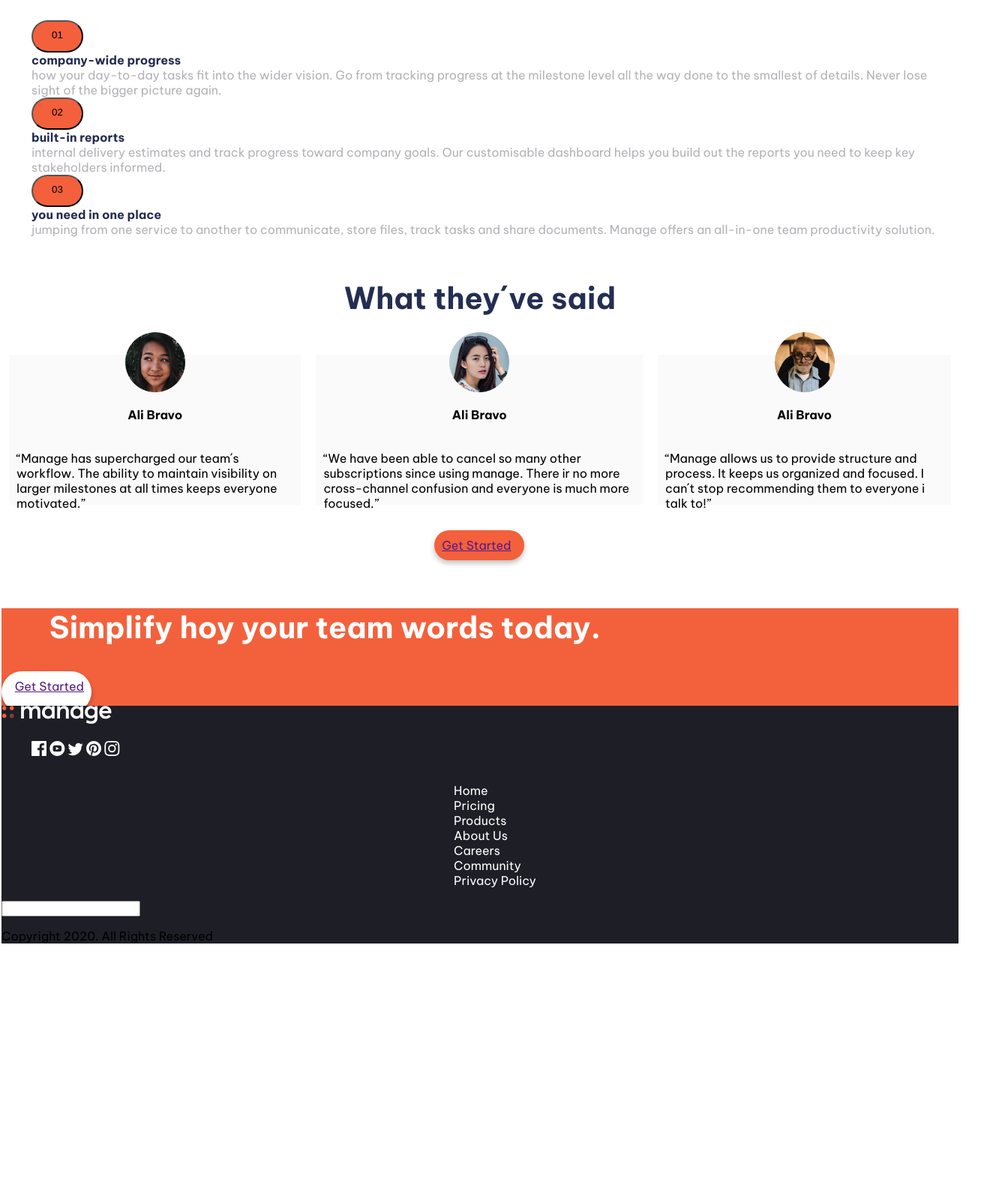
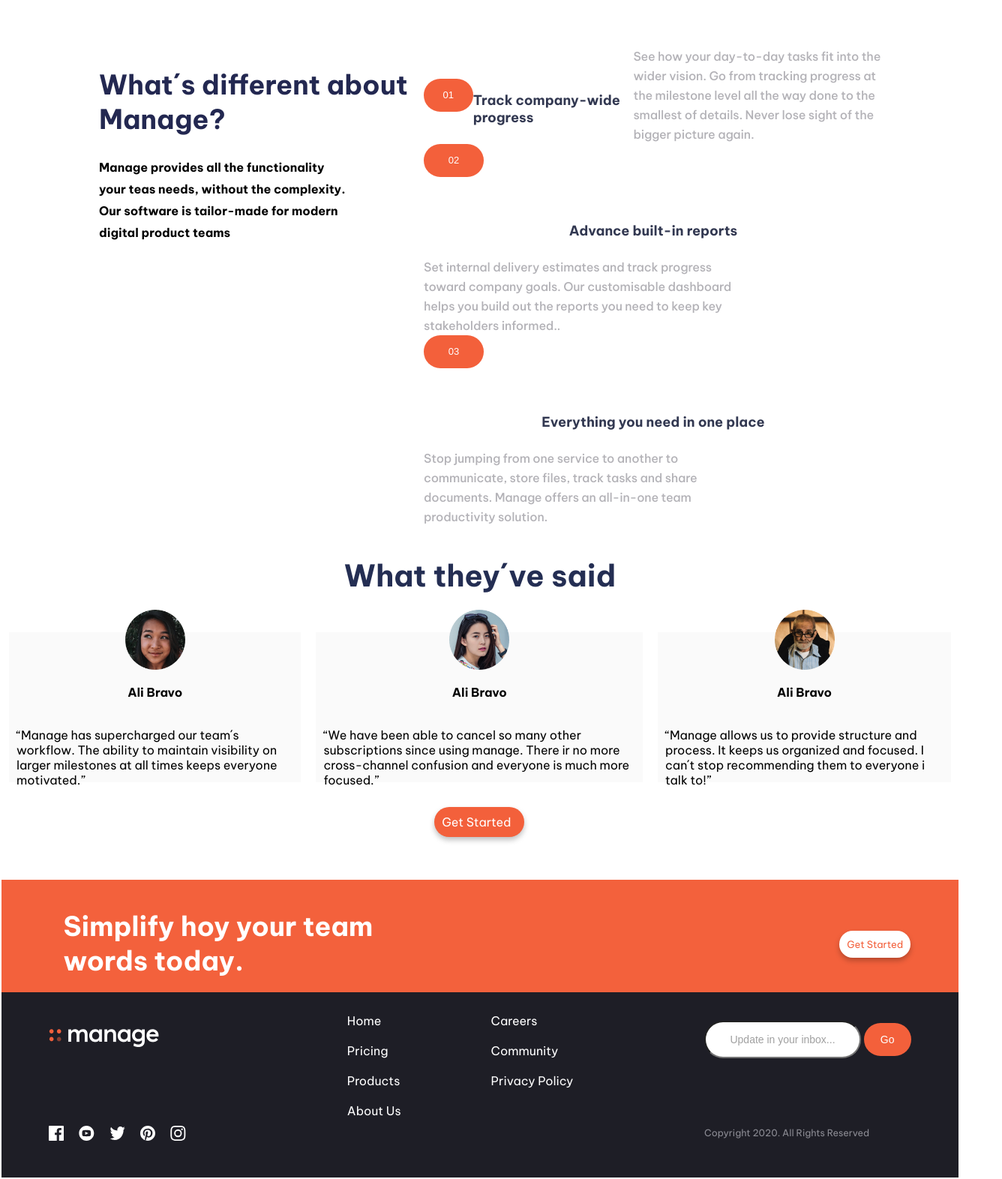
Before and after one commit to josiassbot/Proyecto-final-fron-end, a plain HTML site: page Proyecto FINAL Front end/root/index.html in a window 1280 px wide. Shown: the part 702-2274 px from the top of the page at 75% size, 1336 px wide, since content can reach past the window. Before the commit the page ends 1976 px from the top, so only its background shows below. Drawn offline with Linux system fonts and the light colour scheme.

Commit message:
detalles finales

```diff
--- a/Proyecto FINAL Front end/root/css/style.css
+++ b/Proyecto FINAL Front end/root/css/style.css
@@ -1,53 +1,74 @@
-body{
+body {
 
     margin: 2px;
     font-family: 'Be Vietnam Pro', sans-serif;
 }
 
-.barra-nav{
+/* header */
+.barra-nav {
     display: flex;
     flex-direction: row;
     align-items: center;
- justify-content:space-around;
- padding: 0% 160px;
- gap: 40px;
+    justify-content: space-around;
+    margin-top: 10px;
+    margin: 0 90px;
+    height: 90px;
 }
 
-
-.lista{
+nav>ul {
     display: flex;
     justify-content: center;
     margin: 10px;
+    text-align: center;
+    gap: 50px;
     list-style-type: none;
-   text-align: center;
-   padding: 0% 160px;
-   color: #232C50;
-   font-weight: bold;
-   gap: 50px;
-
 }
 
-.buttom{
-display: flex;
-flex-direction: row;
-justify-content: center;
-align-items: flex-end;
+li>a {
+    text-decoration: none;
+    color: #232C50;
+    font-size: 20px;
+}
+
+ul li a:hover {
+    background: rgb(230, 239, 240);
+}
+
+#buttom {
     padding: 10px;
-width: 100px;
-height: 40px;
+    width: 134px;
+    height: 44px;
     background: #F3603B;
     box-shadow: 0px 4px 7px rgba(0, 0, 0, 0.25);
     border-radius: 50px;
-color:#FFFFFF;
+    color: #FFFFFF;
+    font-size: 13px;
+    font-family: 'Be Vietnam Pro', sans-serif;
+    text-decoration: none;
+    border: none;
+    cursor: pointer;
+}
+
+.fifa{
+    display: flex;
+    align-items: center;
+
 }
 
 /*seccion principal */
 
-.columna1{
+.seccionprincipal {
+    padding-top: 80px;
+    display: flex;
+    margin: 0 80px;
+
+}
+
+.columna1 {
     display: flex;
     justify-content: flex-start;
     flex-direction: column;
-    align-content: center;
+
 }
 
 h1 {
@@ -57,14 +78,13 @@ h1 {
     font-weight: 700;
     font-size: 60px;
     line-height: 66px;
-    display: flex;
     align-items: center;
-    letter-spacing: -0.035em;
+    letter-spacing: -0.070em;
     color: #232C50;
     margin-left: 50px;
 }
 
-.text{
+.text {
     width: 350px;
     height: 71px;
     font-style: normal;
@@ -76,20 +96,22 @@ font-weight: bold;
     margin-left: 50px;
 }
 
-.buttom2{
+.buttom2 {
     padding: 10px;
     width: 100px;
     height: 20px;
     background: #F3603B;
+    font-family: 'Be Vietnam Pro', sans-serif;
     box-shadow: 0px 4px 7px rgba(0, 0, 0, 0.25);
     border-radius: 50px;
-color:#FFFFFF;
+    color: #FFFFFF;
     margin-left: 4%;
+    text-decoration: none;
 }
 
 
 
-.img{
+.img {
 
     height: 500px;
     width: 550px;
@@ -108,69 +130,78 @@ margin: 10px;
 
 /* seccion seundaria */
 
-.seccion1, .seccion2{
-    padding: 65px 160px 0%;
+.seccionsecundaria {
+    padding-top: 150px;
+    display: flex;
+    margin: 0px 130px;
 }
 
-h2{
-    font-family: 'Be Vietnam Pro', sans-serif;
+h2 {
+
     font-style: normal;
     color: #232851;
     font-size: 36px;
     display: flex;
     align-items: center;
+    width: 433px;
+    height: 88px;
 }
 
-.parrafo{
+.parrafo3L {
     width: 337px;
     height: 88px;
-font-family: 'Be Vietnam Pro', sans-serif;
     font-style: normal;
     font-weight: bold;
     font-size: 16px;
-line-height: 151.1%;
-display: flex;
-align-items: center;
+    line-height: 180.1%;
     color: #000000
 }
 
 /* lista de opciones */
 
-.columna3{
+.columna3 {
     display: flex;
     flex-direction: column;
-    justify-content: flex-end;
+    border-color: red (5, 2)
 }
 
-.buttom-num{
-display: flex;
-padding: 10px 25px;
-gap: 10px;
-width: 69px;
-height: 43px;
-background: #F3603B;
-border-radius: 30px;
+.text-principal {
+    color: #323851;
+    font-size: 18px;
+    font-weight: bold;
 }
 
-span{
+#bottom-num{
+    padding: 10px;
+    width: 80px;
+    height: 44px;
+    background: #F3603B;
+    border-radius: 50px;
+    color: #FFFFFF;
+    font-size: 13px;
+    text-decoration: none;
+    border: none;
+    cursor: pointer;
+}
+
+
+div>span {
+    width: 437px;
+    height: 104px;
     color: #B3B2B7;
-    font-family: 'Be Vietnam Pro', sans-serif;
     font-size: 16px;
-    font-weight: 500px;
+    font-weight: 500;
+
+    line-height: 26px;
     display: flex;
     align-items: center;
+    letter-spacing: -0.01em;
 }
 
-ol > li {
-color: #232C50;
- font-size: 16px;
- font-weight: bold;
- list-style: none;
-}
 
-/* seccion cards*/
 
-h3{
+/* cards */
+h3 {
     font-family: 'Be Vietnam Pro', sans-serif;
     font-size: 40px;
     color: #242E53;
@@ -178,20 +209,20 @@ h3{
     justify-content: center;
 }
 
-/* cars */
-
-.cards-nav{
+.cards-nav {
     display: flex;
     align-items: center;
+    padding-bottom: 120px;
+
 
 }
 
 
-.cards{
+.cards {
 
     display: flex;
- justify-content:flex-start;
- background-color:#FAFAFA;
+    justify-content: flex-start;
+    background-color: #FAFAFA;
     margin: 10px;
     padding: 10px;
     flex-direction: column;
@@ -200,7 +231,7 @@ h3{
 
 }
 
-.fotos{
+.fotos {
     width: 80px;
     margin: -40px;
 }
@@ -222,57 +253,169 @@ background: #F3603B;
     box-shadow: 0px 4px 7px rgba(0, 0, 0, 0.25);
     border-radius: 50px;
     margin: 10px;
+    text-decoration: none;
+    color: #FFFFFF;
+}
+
+
+/* final footer barra-naranja*/
+
+.footerfinal {
+
+    padding-top: 20px;
+    background-color: #F3613C;
+    width: 100%;
+    height: 130px;
+    display: flex;
+    justify-content: space-between;
+    flex-direction: row;
+    align-items: center;
 
 }
 
-/* final footer barra-naranja*/
-
-.footerfinal{
-
-    margin-top: 70px;
-    background-color: #F3613C;
-    color:#FFFFFF;
-    width: 100%;
-    height: 130px;
+.white {
+    display: flex;
+    justify-content: center;
+    align-items: center;
+    font-size: 60px;
+    font-style: normal;
+    font-weight: 700px;
+    margin-left: 80px;
+    width: 438px;
+    height: 96px;
 }
 
-.white{
-    justify-content: flex-start;
+.white h2 {
+    color: #FFFFFF;
+}
+
+.bottom-naranja {
+    padding: 10px;
+    width: 134px;
+    height: 44px;
+    background: #FFFFFF;
+    box-shadow: 0px 4px 7px rgba(0, 0, 0, 0.25);
+    border-radius: 50px;
+    color: #F3603B;
+    font-size: 13px;
     font-family: 'Be Vietnam Pro', sans-serif;
-    font-size: 40px;
-    font-style: normal;
-    font-weight: 700px;
-    color:#FFFFFF;
-    margin-left: 5%;
-    margin-top: 10%;
+    text-decoration: none;
+    border: none;
+    cursor: pointer;
+}
+
+.margen {
+    margin-right: 5%;
+}
+
+/* footer barra negra */
+
+.footerfinal2 {
+    display: flex;
+    flex-direction: row;
+    justify-content: space-around;
+    background-color: #1E1E26;
+    width: 100%;
+    height: 247px;
+}
+
+.imagen-logofinal {
+    display: flex;
+    flex-direction: column;
+    justify-content: space-around;
+}
+
+.iconos {
+    display: flex;
+    justify-content: space-around;
+    gap: 20px;
+}
+
+#list-final {
+    list-style-type: none;
+    color: #FFFFFF;
+    font-size: 16px;
+    display: flex;
+    justify-content: space-around;
+    flex-direction: column;
+    flex-direction: row;
+    margin: 8px;
 
 }
 
-.buttom-final{
-display: flex;
-justify-content: flex-end;
-font-family: 'Be Vietnam Pro', sans-serif;
-padding: 10px;
-width: 100px;
-height: 35px;
-background:#FFFFFF;
-box-shadow: 0px 4px 7px rgba(0, 0, 0, 0.25);
-border-radius: 50px;
-}
-
-.footer2{
-    background-color: #1E1E26;
-}
-
-.list-final{
+#list-final ul>li {
+    margin: 20px 40px;
     list-style-type: none;
-    color :#FFFFFF;
-    font-size: 16px;
-    display: flex;
-    justify-content: center;
 
 }
 
-ul {
+.formulario-final {
+    display: flex;
+    flex-direction: column;
+    justify-content: space-around;
+}
+
+footer form>input {
+    border-radius: 50px;
+    width: 201px;
+    height: 44px;
+    text-align: center;
+    color: #A0A0A0;
+    font-size: 14px;
+}
+
+footer form>button {
+    background: #F3603B;
+    border-radius: 50px;
+    font-size: 14px;
+    width: 63px;
+    height: 44px;
+    text-align: center;
+    color: #FFFFFF;
+    border: none;
+    cursor: pointer;
+}
+
+footer div>p {
+    color: #8C8C94;
+    font-size: 12.5px;
+    line-height: 18px;
+}
+
+
+/* version movil */
+
+@media (max-width: 375px) {
+    /* footer barra negra */
+
+    .footerfinal2 {
+        flex-direction: column-reverse;
+
+        justify-content: space-around;
+        /*
+        height: 247px;
+        */
+    }
+
+    .imagen-logofinal {
+        justify-content: center;
+    }
+
+
+    #list-final {
         list-style-type: none;
+        color: #FFFFFF;
+        font-size: 16px;
+        display: flex;
+        justify-content: space-around;
+        flex-direction: column;
+        flex-direction: row;
+        margin: 10px;
+
     }
+
+    #list-final ul>li {
+        margin: 10px 20px;
+    }
+
+}
--- a/Proyecto FINAL Front end/root/index.html
+++ b/Proyecto FINAL Front end/root/index.html
@@ -1,15 +1,19 @@
 <!DOCTYPE html>
 <html lang="en">
+
 <head>
     <meta charset="UTF-8">
     <meta http-equiv="X-UA-Compatible" content="IE=edge">
     <meta name="viewport" content="width=device-width, initial-scale=1.0">
     <link rel="preconnect" href="https://fonts.googleapis.com">
     <link rel="preconnect" href="https://fonts.gstatic.com" crossorigin>
-    <link href="https://fonts.googleapis.com/css2?family=Be+Vietnam+Pro:wght@400;500;700&family=Roboto:wght@400;700&display=swap" rel="stylesheet">
+    <link
+        href="https://fonts.googleapis.com/css2?family=Be+Vietnam+Pro:wght@400;500;700&family=Roboto:wght@400;700&display=swap"
+        rel="stylesheet">
     <link href="./css/style.css" rel="stylesheet">
     <title>Document</title>
 </head>
+
 <body>
     <!--header-->
     <header>
@@ -20,20 +24,20 @@
 
             <div>
                 <nav>
-                    <ul class="lista">
-                        <li>Pricing</li>
-                        <li>Product</li>
-                        <li>About Us</li>
-                        <li>Careers</li>
-                        <li>Community</li>
+                    <ul>
+                        <li><a href="#">Pricing</a></li>
+                        <li><a href="#">Product</a></li>
+                        <li><a href="#">About Us</a></li>
+                        <li><a href="#">Careers</a></li>
+                        <li><a href="#">Community</a></li>
                     </ul>
                 </nav>
             </div>
 
 
-            <div class="buttom">
+            <div>
                 <form>
-                    <button type="button">Get Started</button>
+                    <button id="buttom">Get Started</button>
                 </form>
             </div>
         </section>
@@ -42,8 +46,10 @@
     <!---seccion principal--->
 
     <main>
-        <section>
-            <div class="columna1" >
+
+        <section class="seccionprincipal">
+
+            <div class="columna1">
                 <h1>Bring everyone
                     together to build
                     better products.</h1>
@@ -51,7 +57,7 @@
                     to plan day-to-day tasks while keeping the
                     large team goals in view</p>
 
-                <a href="" class="buttom2">Get Started</a>
+                <a href="#" class="buttom2">Get Started</a>
             </div>
 
 
@@ -63,53 +69,46 @@
 
         <!--seccion secundaria-->
 
-    <section class="columna2">
+        <section class="seccionsecundaria">
 
             <div>
                 <h2>What´s different about
                     Manage?</h2>
-            <p class="parrafo">
+                <p class="parrafo3L">
                     Manage provides all the functionality your
                     teas needs, without the complexity. Our software is tailor-made for modern digital product teams
                 </p>
             </div>
 
-
-
             <!--lista de opciones-->
 
-    <section class="columna3">
+            <section>
+                <div class="fifa">
+                    <button id="bottom-num">01</button>
+                    <h4 class="text-principal">Track company-wide progress</h4>
+                    <span>See how your day-to-day tasks fit into the wider vision. Go from tracking progress at the
+                        milestone level all the way done to the smallest of details. Never lose sight of the bigger
+                        picture again.</span>
+                </div>
 
                 <div>
-        <ol>
-            <li> <button class="buttom-num">01</button> company-wide progress</li>
-
-                <span> how your day-to-day tasks fit into the wider vision.
-                Go from tracking progress at the milestone level all the
-                way done to the smallest of details. Never lose sight
-                of the bigger picture again.</span>
-
-            <li> <button class="buttom-num">02</button> built-in reports</li>
-
-                <span>internal delivery estimates and track progress
-                toward company goals. Our customisable dashboard
-                helps you build out the reports you need to keep
-                key stakeholders informed.</span>
-
-            <li> <button class="buttom-num">03</button> you need in one place</li>
-
-                <span>jumping from one service to another to communicate,
-                store files, track tasks and share documents. Manage
-                offers an all-in-one team productivity solution.</span>
-
-        </ol>
+                    <button id="bottom-num">02</button>
+                    <h4 class="text-principal">Advance built-in reports</h4>
+                    <span>Set internal delivery estimates and track progress toward company goals. Our customisable
+                        dashboard helps you build out the reports you need to keep key stakeholders informed..</span>
                 </div>
 
+                <div>
+                    <button id="bottom-num">03</button>
+                    <h4 class="text-principal">Everything you need in one place</h4>
+                    <span>Stop jumping from one service to another to communicate, store files, track tasks and share
+                        documents. Manage offers an all-in-one team productivity solution.</span>
+                </div>
             </section>
 
         </section>
 
-    <!---Cars-->
+        <!---Cards-->
 
         <section>
 
@@ -123,92 +122,105 @@
             <div class="cards">
                 <img class="fotos" src="./img/avatar-ali.png" alt="foto">
                 <h4>Ali Bravo</h4>
-            <p>“Manage has supercharged our team´s workflow. The ability to maintain visibility on larger milestones at all times keeps everyone motivated.”</p>
+                <p>“Manage has supercharged our team´s workflow. The ability to maintain visibility on larger milestones
+                    at all times keeps everyone motivated.”</p>
             </div>
 
             <div class="cards">
                 <img class="fotos" src="./img/avatar-anisha.png" alt="foto">
                 <h4>Ali Bravo</h4>
-            <p>“We have been able to cancel so many other subscriptions since using manage. There ir no more cross-channel confusion and everyone is much more focused.”</p>
+                <p>“We have been able to cancel so many other subscriptions since using manage. There ir no more
+                    cross-channel confusion and everyone is much more focused.”</p>
 
 
-            <a href="" class="buttom3">Get Started</a>
+                <a href="#" class="buttom3">Get Started</a>
 
             </div>
 
             <div class="cards">
                 <img class="fotos" src="./img/avatar-richard.png" alt="foto">
                 <h4>Ali Bravo</h4>
-            <p>“Manage allows us to provide structure and process. It keeps us organized and focused. I can´t stop recommending them to everyone i talk to!”</p>
+                <p>“Manage allows us to provide structure and process. It keeps us organized and focused. I can´t stop
+                    recommending them to everyone i talk to!”</p>
             </div>
 
         </section>
 
 
-    <!--barra inferior footer barra-naranja-->
+        <!--barra inferior-naranja-->
+
+
 
         <section class="footerfinal">
 
-        <footer>
-
-            <div>
-            <h2 class="white">Simplify hoy your team
+            <div class="white">
+                <h2>Simplify hoy your team
                     words today.</h2>
             </div>
 
 
-             <div class="buttom-final">
-            <a href="">Get Started</a>
+            <div class="margen">
+                <bottom class="bottom-naranja">Get Started</bottom>
             </div>
-
-        </footer>
 
         </section>
 
-    <section class="footer2">
+    </main>
+
+    <!--foooter barra negra--->
 
     <footer>
 
+        <section class="footerfinal2">
+
+            <div class="imagen-logofinal">
                 <div>
                     <img src="./img/Logo (1).png" alt="logo-final">
+                </div>
 
-            <ul>
+                <div class="iconos">
                     <img src="./img/icon-facebook.svg" alt="icono-facebook">
                     <img src="./img/icon-youtube.svg" alt="icono-youtube">
                     <img src="./img/icon-twitter.svg" alt="icono-twitter">
                     <img src="./img/icon-pinterest.svg" alt="icono-pinterest">
                     <img src="./img/icon-instagram.svg" alt="icono-instagram">
-            </ul>
+                </div>
             </div>
 
-            <div class="list-final">
+            <div id="list-final">
+                <div>
                     <ul>
                         <li>Home</li>
                         <li>Pricing</li>
                         <li>Products</li>
                         <li>About Us</li>
+                    </ul>
+                </div>
+
+                <div>
+                    <ul>
                         <li>Careers</li>
                         <li>Community</li>
                         <li>Privacy Policy</li>
                     </ul>
+                </div>
 
             </div>
 
-            <div>
+            <div class="formulario-final">
                 <form>
-                    <input type="email" name="email">
+                    <input type="email" name="email" value="Update in your inbox...">
+                    <button class="">Go</button>
                 </form>
+
+                <p>Copyright 2020. All Rights Reserved</p>
+
             </div>
 
-            <div>
-                <p>Copyright 2020. All Rights Reserved</p>
-            </div>
+        </section>
 
     </footer>
 
-    </section>
+</body>
 
-
-    </main>
-</body>
 </html>
```
Lines whose indentation alone changed are shown as unchanged.
